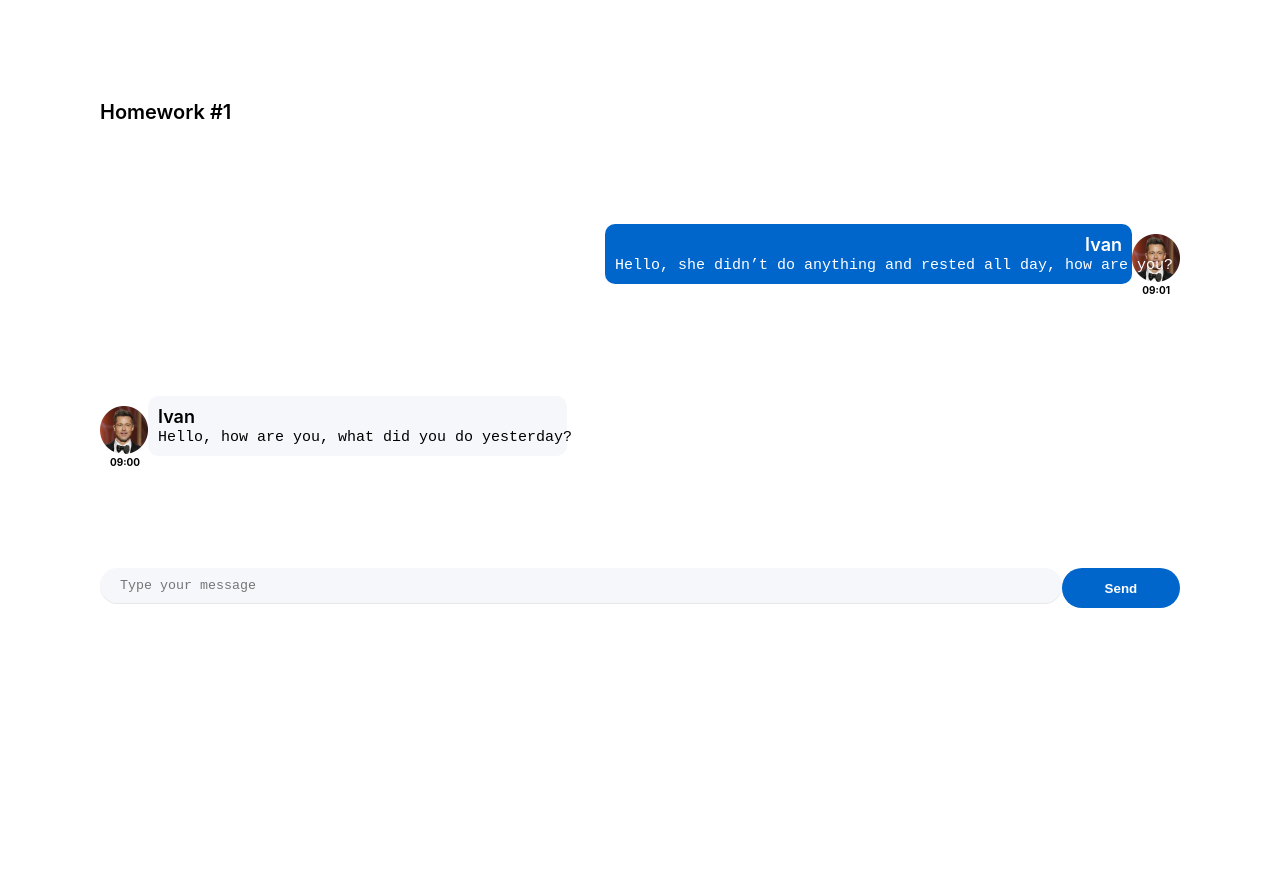
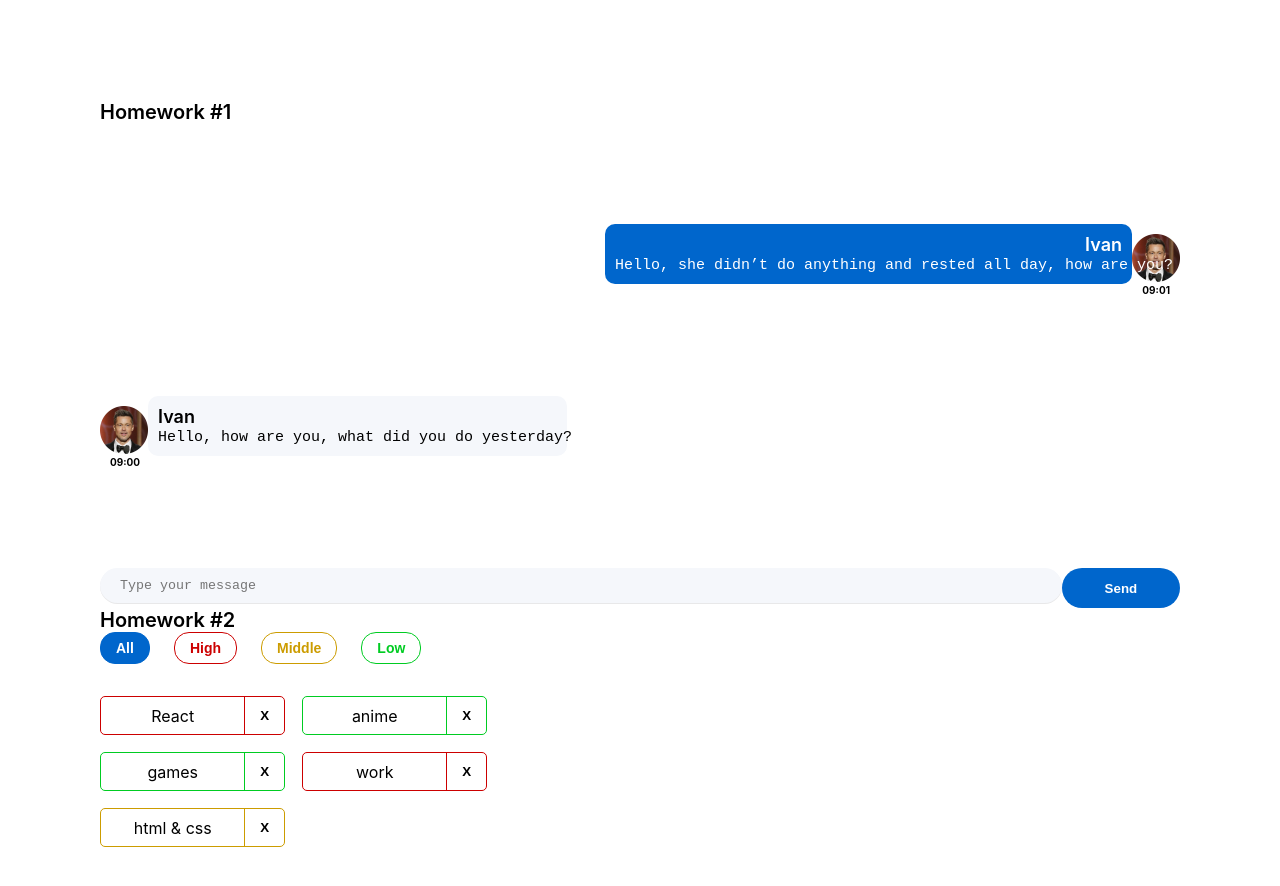
Before and after one commit to KingShakeJS/hws2-master, a React (Create React App) app: page / in a window 1280 px wide. Shown: the top 886 px of the page. Before the commit the page ends 800 px from the top, so only its background shows below. Built offline with nearby package versions, Linux system fonts and the light colour scheme.

Commit message:
gotovo-hw2

```diff
--- a/src/s1-main/App.tsx
+++ b/src/s1-main/App.tsx
@@ -1,13 +1,14 @@
 import React from 'react'
 import s from './App.module.css'
 import HW1 from '../s2-homeworks/hw01/HW1'
+import HW2 from "../s2-homeworks/hw02/HW2";
 
 function App() {
     return (
         <div className={s.App}>
             <HW1/>
             {/*раскомментировать по ходу выполнения*/}
-            {/*<HW2/>*/}
+            <HW2/>
             {/*<HW3/>*/}
             {/*<HW4/>*/}
 
--- a/src/s2-homeworks/hw01/HW1.tsx
+++ b/src/s2-homeworks/hw01/HW1.tsx
@@ -10,7 +10,7 @@ import avatar from './avatar.png'
 * 2 - описать тип MessagePropsType в файле Message.tsx+++
 * 3 - в файле Message.tsx отобразить приходящие данные+++
 * 4 - выполнить пункты 2, 3 в файле FriendMessage.tsx+++
-* 5 - сделать стили в соответствии с дизайном
+* 5 - сделать стили в соответствии с дизайном+++
 * */
 
 
--- a/src/s2-homeworks/hw02/HW2.tsx
+++ b/src/s2-homeworks/hw02/HW2.tsx
@@ -1,32 +1,33 @@
 import React, {useState} from 'react'
 import Affairs from './affairs/Affairs'
 import s2 from '../../s1-main/App.module.css'
+import affair from "./affairs/affair/Affair";
 
 /*
-* 1 - описать типы AffairPriorityType, AffairType
-* 2 - указать нужный тип для defaultAffairs
-* 3 - дописать типы и логику функции filterAffairs и проверить её тестами
-* 4 - выполнить пункт 3 для функции deleteAffair
-* 5 - указать нужный тип в useState с affairs
-* 6 - дописать тип и логику функции deleteAffairCallback
-* 7 - в файле Affairs.tsx дописать типизацию пропсов
-* 8 - в файле Affairs.tsx дописать логику функций setAll, setHigh, setMiddle, setLow
-* 9 - в файле Affair.tsx дописать типизацию пропсов
-* 10 - в файле Affair.tsx дописать функции deleteCallback и использовать
-* 11 - в файле Affair.tsx отобразить приходящие данные
+* 1 - описать типы AffairPriorityType, AffairType +++
+* 2 - указать нужный тип для defaultAffairs +++
+* 3 - дописать типы и логику функции filterAffairs и проверить её тестами +++
+* 4 - выполнить пункт 3 для функции deleteAffair +++
+* 5 - указать нужный тип в useState с affairs +++
+* 6 - дописать тип и логику функции deleteAffairCallback +++
+* 7 - в файле Affairs.tsx дописать типизацию пропсов +++
+* 8 - в файле Affairs.tsx дописать логику функций setAll, setHigh, setMiddle, setLow +++
+* 9 - в файле Affair.tsx дописать типизацию пропсов +++
+* 10 - в файле Affair.tsx дописать функции deleteCallback и использовать +++
+* 11 - в файле Affair.tsx отобразить приходящие данные +++
 * */
 
 // types
-export type AffairPriorityType = any // need to fix any
+export type AffairPriorityType = 'low' | 'high' | 'middle'// need to fix any
 export type AffairType = {
-    _id: any // need to fix any
-    name: any // need to fix any
+    _id: number // need to fix any
+    name: string // need to fix any
     priority: AffairPriorityType
 }
 export type FilterType = 'all' | AffairPriorityType
 
 // constants
-const defaultAffairs: any = [ // need to fix any
+const defaultAffairs: AffairType[] = [ // need to fix any
     {_id: 1, name: 'React', priority: 'high'}, // студенты могут изменить содержимое name и количество элементов в массиве, ...priority не менять!
     {_id: 2, name: 'anime', priority: 'low'},
     {_id: 3, name: 'games', priority: 'low'},
@@ -35,23 +36,36 @@ const defaultAffairs: any = [ // need to fix any
 ]
 
 // pure helper functions
-export const filterAffairs = (affairs: any, filter: any): any => { // need to fix any
+export const filterAffairs = (affairs: AffairType[], filter: FilterType): AffairType[] => { // need to fix any
 
 
-    return affairs // need to fix
-}
-export const deleteAffair = (affairs: any, _id: any): any => { // need to fix any
+    if (filter === 'low') {
+        affairs = affairs.filter(a => a.priority === 'low')
+    } else if (filter === 'high') {
+        affairs = affairs.filter(a => a.priority === 'high')
+    } else if (filter === 'middle') {
+        affairs = affairs.filter(a => a.priority === 'middle')
+    }
+
+    console.log(affairs)
 
     return affairs // need to fix
 }
 
+export const deleteAffair = (affairs: AffairType[], _id: number): AffairType[] => { // need to fix any
+    affairs = affairs.filter(a => a._id !== _id )
+    return affairs // need to fix
+}
+
 function HW2() {
-    const [affairs, setAffairs] = useState<any>(defaultAffairs) // need to fix any
+    const [affairs, setAffairs] = useState<Array<AffairType>>(defaultAffairs) // need to fix any
     const [filter, setFilter] = useState<FilterType>('all')
 
     const filteredAffairs = filterAffairs(affairs, filter)
-    const deleteAffairCallback = (_id: any) => { // need to fix any
+    const deleteAffairCallback = (_id: number) => { // need to fix any
         // need to fix
+        setAffairs(deleteAffair(affairs, _id))
+
     }
 
     return (
--- a/src/s2-homeworks/hw02/affairs/Affairs.tsx
+++ b/src/s2-homeworks/hw02/affairs/Affairs.tsx
@@ -4,24 +4,30 @@ import {AffairType, FilterType} from '../HW2'
 import s from './Affairs.module.css'
 
 type AffairsPropsType = {
-    data: any // need to fix any
-    setFilter: any
-    deleteAffairCallback: any
+    data: AffairType[] // need to fix any
+    setFilter: (value: FilterType) => void
+    deleteAffairCallback: (_id: number) => void
     filter: FilterType
 }
-
 function Affairs(props: AffairsPropsType) {
     const setAll = () => {
         // need to fix
+        props.setFilter('all')
     }
     const setHigh = () => {
         // need to fix
+        props.setFilter('high')
+
     }
     const setMiddle = () => {
         // need to fix
+        props.setFilter('middle')
+
     }
     const setLow = () => {
         // need to fix
+        props.setFilter('low')
+
     }
 
     const cnAll = s.button + ' ' + s.all + (props.filter === 'all' ? ' ' + s.active : '')
--- a/src/s2-homeworks/hw02/affairs/affair/Affair.tsx
+++ b/src/s2-homeworks/hw02/affairs/affair/Affair.tsx
@@ -1,17 +1,19 @@
 import React from 'react'
-import { AffairType } from '../../HW2'
+import {AffairType} from '../../HW2'
 import s from './Affair.module.css'
 import s2 from '../Affairs.module.css'
 
 type AffairPropsType = {
     // key не нужно типизировать
     affair: AffairType
-    deleteAffairCallback: any // need to fix any
+    deleteAffairCallback: (_id: number) => void
+    // need to fix any
 }
 
 function Affair(props: AffairPropsType) {
-    const deleteCallback = () => {
+    const deleteCallback = (id: number) => {
         // need to fix
+        props.deleteAffairCallback(id)
     }
 
     const nameClass = s.name + ' ' + s2[props.affair.priority]
@@ -25,8 +27,10 @@ function Affair(props: AffairPropsType) {
         >
             <div id={'hw2-name-' + props.affair._id} className={nameClass}>
                 {/*создаёт студент*/}
-
                 {/**/}
+                {
+                    props.affair.name
+                }
             </div>
             <div id={'hw2-priority-' + props.affair._id} hidden>
                 {props.affair.priority}
@@ -36,7 +40,7 @@ function Affair(props: AffairPropsType) {
                 id={'hw2-button-delete-' + props.affair._id}
                 className={buttonClass}
                 // need to fix
-
+                onClick={()=>deleteCallback(props.affair._id)}
             >
                 {/*текст кнопки могут изменить студенты*/}
                 X
```
